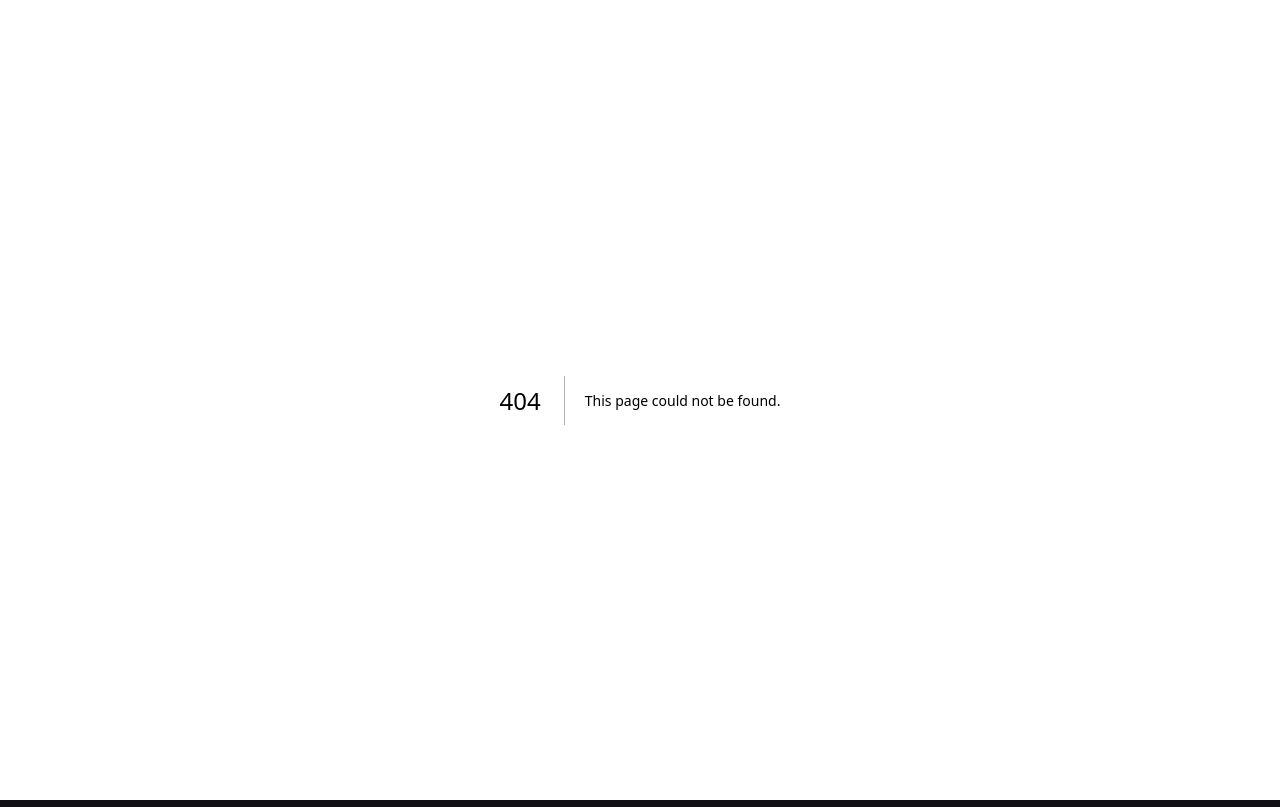
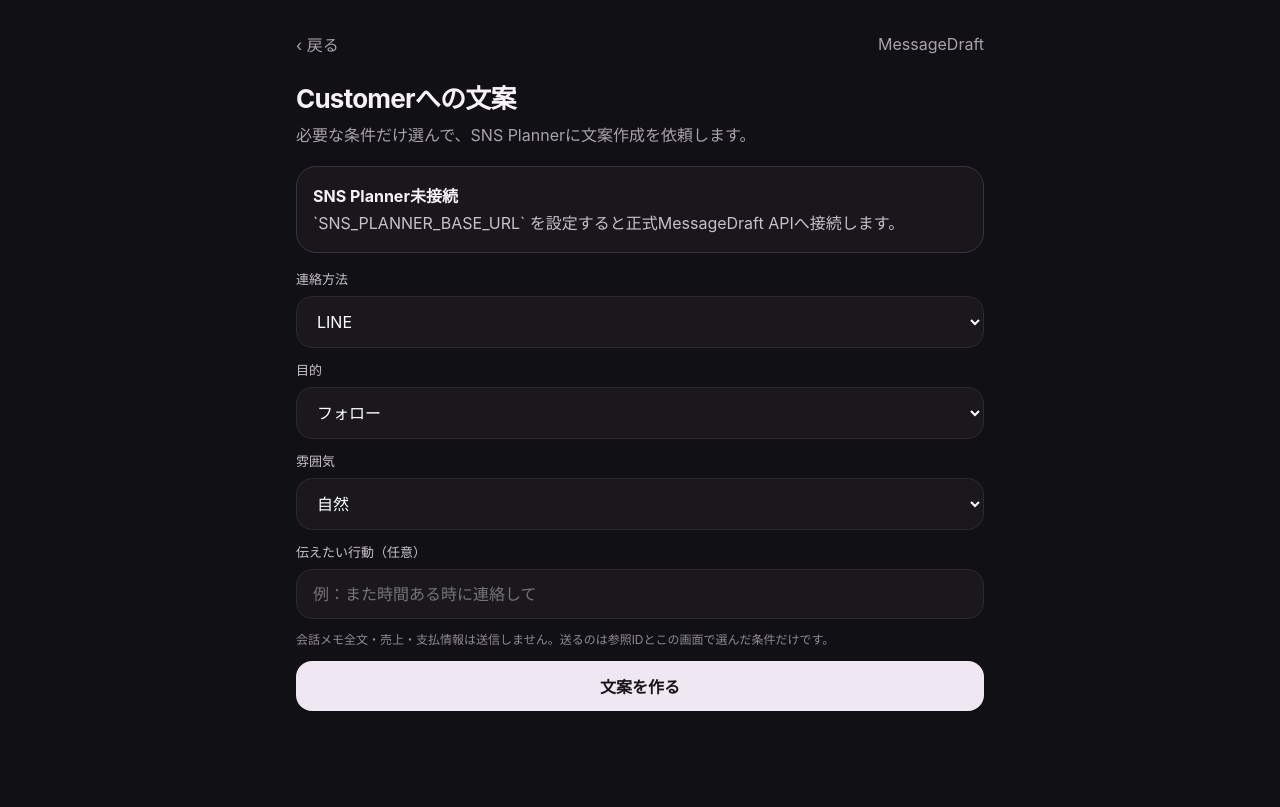
Before and after one commit to karukimori-wq/Velvet, a Next.js app: page /people/1/message in a window 1280 px wide. Before the commit this address had no page. Built offline with nearby package versions, Linux system fonts and the light colour scheme.

Commit message:
Add MessageDraft handoff UI

```diff
--- /dev/null
+++ b/app/people/[customerId]/message/page.tsx
@@ -0,0 +1,81 @@
+import Link from "next/link";
+import { getRequestIdentity } from "@/lib/auth/request-identity";
+import { getGrowthCustomerDisplay } from "@/lib/growth-engine-customer";
+import { getMessageDraftStatus } from "@/lib/message-draft";
+import { requestMessageDraftAction } from "./actions";
+
+export default async function MessageDraftPage({
+  params,
+  searchParams,
+}: {
+  params: Promise<{ customerId: string }>;
+  searchParams: Promise<Record<string, string | string[] | undefined>>;
+}) {
+  const { customerId } = await params;
+  const query = await searchParams;
+  const identity = await getRequestIdentity();
+  const customer = await getGrowthCustomerDisplay({ workspaceId: identity.workspaceId, userId: identity.userId, customerId });
+  const integration = getMessageDraftStatus();
+  const value = (key: string) => typeof query[key] === "string" ? query[key] as string : undefined;
+  const resultStatus = value("status");
+  const draftText = value("draftText");
+  const errorCode = value("errorCode");
+
+  return <main className="shell">
+    <header className="header">
+      <Link className="subtle" href={`/people/${customerId}`}>‹ 戻る</Link>
+      <span className="subtle">MessageDraft</span>
+    </header>
+
+    <section className="hero">
+      <h1>{customer.displayName || "Customer"}への文案</h1>
+      <p>必要な条件だけ選んで、SNS Plannerに文案作成を依頼します。</p>
+    </section>
+
+    {!integration.configured && <div className="card noticeCard"><div className="timelineTitle">SNS Planner未接続</div><div className="timelineBody">`SNS_PLANNER_BASE_URL` を設定すると正式MessageDraft APIへ接続します。</div></div>}
+
+    <form action={requestMessageDraftAction.bind(null, customerId)} className="stack compactForm">
+      <label className="fieldLabel" htmlFor="channel">連絡方法</label>
+      <select className="selectBox" id="channel" name="channel" defaultValue="line">
+        <option value="line">LINE</option>
+        <option value="instagram">Instagram DM</option>
+        <option value="email">メール</option>
+        <option value="sms">SMS</option>
+        <option value="other">その他</option>
+      </select>
+
+      <label className="fieldLabel" htmlFor="purpose">目的</label>
+      <select className="selectBox" id="purpose" name="purpose" defaultValue="follow_up">
+        <option value="follow_up">フォロー</option>
+        <option value="thanks">お礼</option>
+        <option value="visit_invite">来店案内</option>
+        <option value="birthday">誕生日</option>
+        <option value="other">その他</option>
+      </select>
+
+      <label className="fieldLabel" htmlFor="tone">雰囲気</label>
+      <select className="selectBox" id="tone" name="tone" defaultValue="natural">
+        <option value="natural">自然</option>
+        <option value="casual">カジュアル</option>
+        <option value="polite">丁寧</option>
+        <option value="warm">親しみ</option>
+      </select>
+
+      <label className="fieldLabel" htmlFor="cta">伝えたい行動（任意）</label>
+      <input className="searchBox" id="cta" name="cta" placeholder="例：また時間ある時に連絡して" autoComplete="off" />
+      <div className="formHint">会話メモ全文・売上・支払情報は送信しません。送るのは参照IDとこの画面で選んだ条件だけです。</div>
+      <button className="primaryButton" type="submit">文案を作る</button>
+    </form>
+
+    {resultStatus && <div className="sectionTitle">結果</div>}
+    {resultStatus && <section className="card stack">
+      <div className="timelineTitle">{resultStatus === "success" ? "文案を作成しました" : resultStatus === "warning" ? "接続待ち / 注意" : "作成できませんでした"}</div>
+      {draftText && <div className="timelineBody">{draftText}</div>}
+      {value("messageDraftId") && <div className="formHint">messageDraftId · {value("messageDraftId")}</div>}
+      {value("messageDraftStatus") && <div className="formHint">status · {value("messageDraftStatus")}</div>}
+      {value("eventName") && <div className="formHint">event · {value("eventName")}</div>}
+      {value("traceId") && <div className="formHint">trace · {value("traceId")}</div>}
+      {errorCode && <div className="formError">{errorCode}</div>}
+    </section>}
+  </main>;
+}
```
